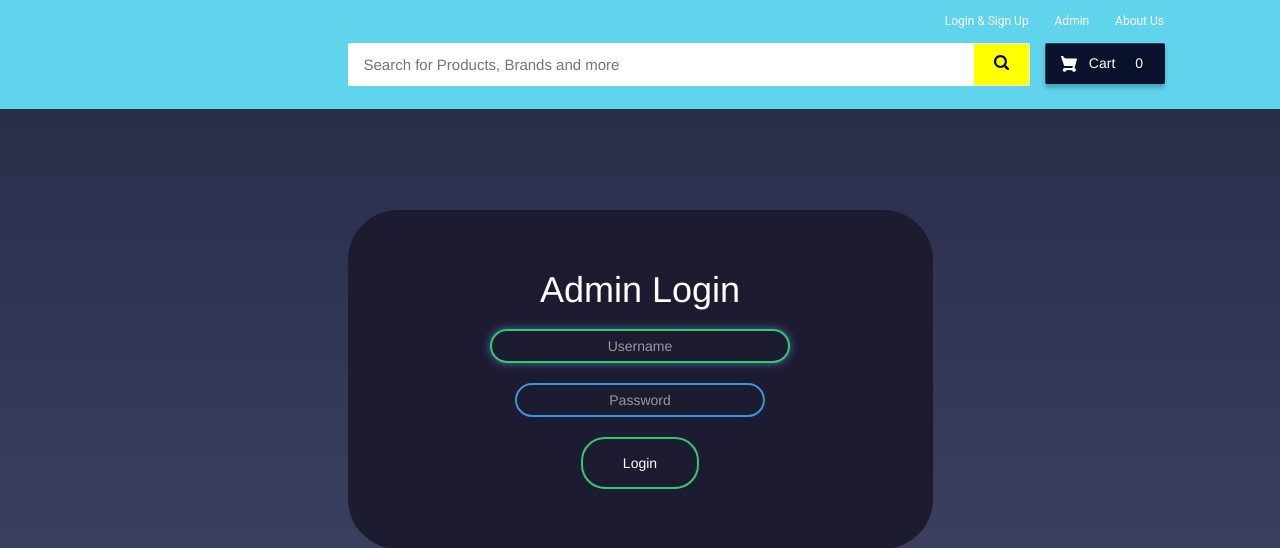
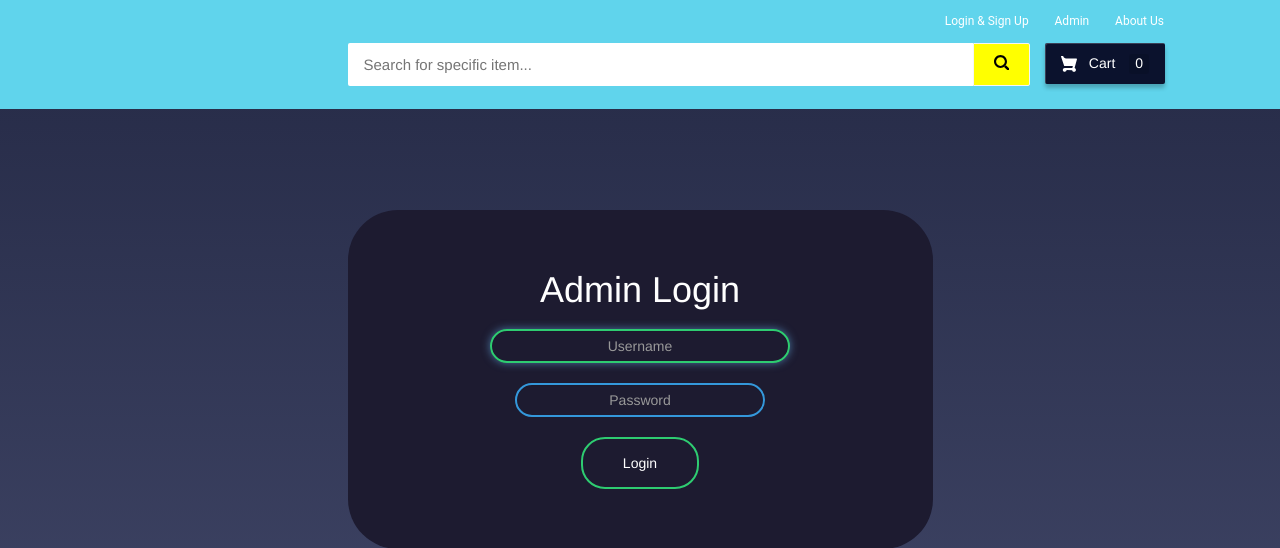
Before and after one commit to 1sen-ski/TheMannStore, a Django app: page /admin_login in a window 1280 px wide. Shown: the top 548 px of the page. Run offline with Django 3.2, Linux system fonts and the light colour scheme; some libraries are stand-ins or nearby versions.

Commit message:
Update navbar.html

```diff
--- a/ECommerceSite-Django/templates/common/navbar.html
+++ b/ECommerceSite-Django/templates/common/navbar.html
@@ -225,7 +225,7 @@ body {
 
             <div class="navbar-search smallsearch col-sm-7 col-xs-11">
               <form  action="/search" method="get">
-                <div class="row"> <input class="navbar-input col-xs-11" type="search" placeholder="Search for Products, Brands and more" name="query" id="query">
+                <div class="row"> <input class="navbar-input col-xs-11" type="search" placeholder="Search for specific item..." name="query" id="query">
                   <button class="navbar-button col-xs-1" type="submit">
                     <svg width="15px" height="15px">
                             <path d="M11.618 9.897l4.224 4.212c.092.09.1.23.02.312l-1.464 1.46c-.08.08-.222.072-.314-.02L9.868 11.66M6.486 10.9c-2.42 0-4.38-1.955-4.38-4.367 0-2.413 1.96-4.37 4.38-4.37s4.38 1.957 4.38 4.37c0 2.412-1.96 4.368-4.38 4.368m0-10.834C2.904.066 0 2.96 0 6.533 0 10.105 2.904 13 6.486 13s6.487-2.895 6.487-6.467c0-3.572-2.905-6.467-6.487-6.467 "></path>
```
